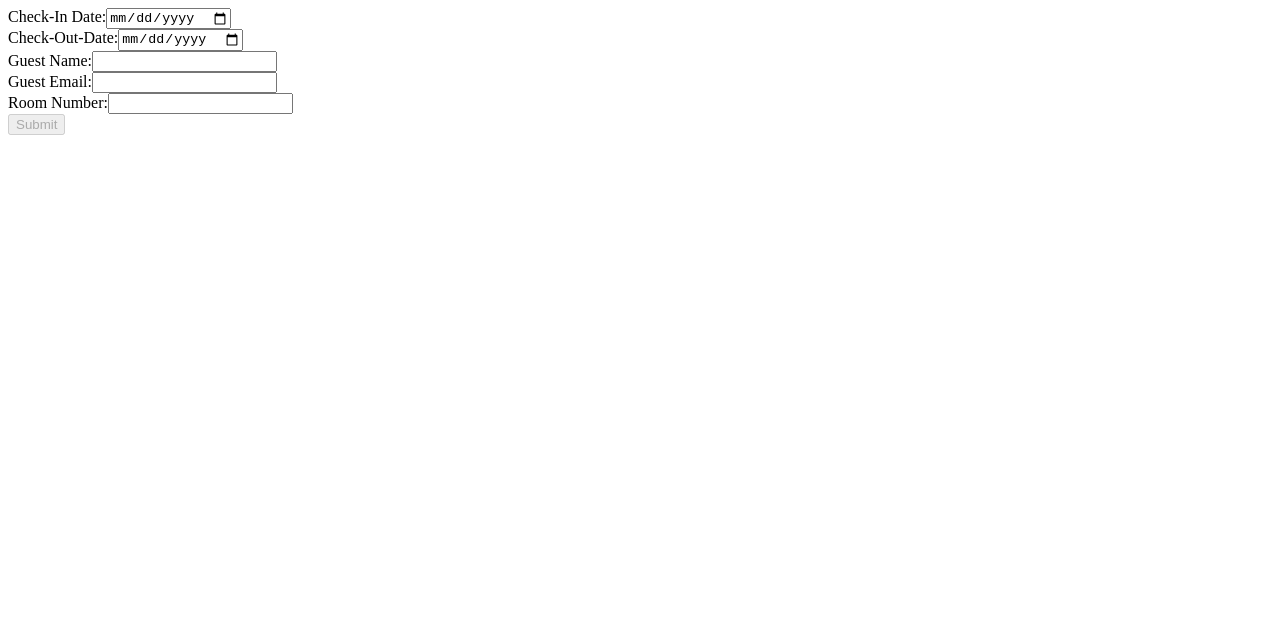
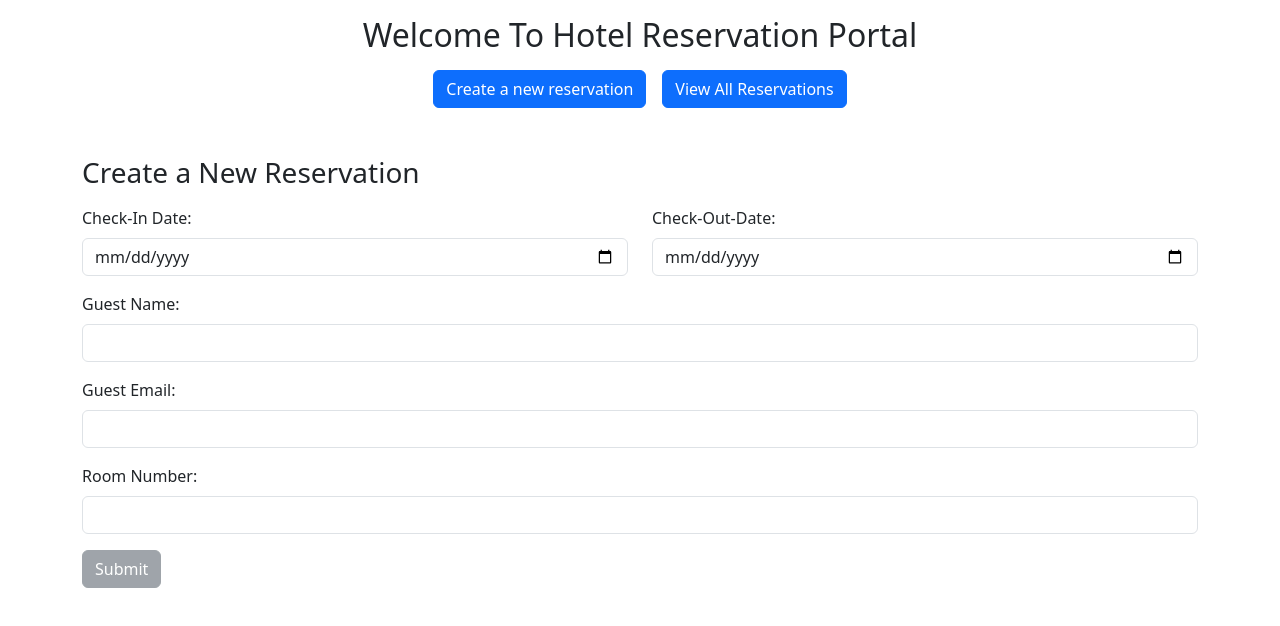
Before and after one commit to vj-agarwal/book-management-system, an Angular app: page /new in a window 1280 px wide. Shown: the top 626 px of the page. Built offline with nearby package versions, Linux system fonts and the light colour scheme.

Commit message:
Commit for Edit Capability and basic bootstrap

```diff
--- a/package.json
+++ b/package.json
@@ -18,6 +18,7 @@
     "@angular/platform-browser": "^16.2.0",
     "@angular/platform-browser-dynamic": "^16.2.0",
     "@angular/router": "^16.2.0",
+    "bootstrap": "5.3",
     "rxjs": "~7.8.0",
     "tslib": "^2.3.0",
     "zone.js": "~0.13.0"
--- a/src/app/app-routing.module.ts
+++ b/src/app/app-routing.module.ts
@@ -7,7 +7,8 @@ import { ReservationListComponent } from './reservation-list/reservation-list.co
 const routes: Routes = [
   {path:"", component:HomeComponent},
   {path:"list", component:ReservationListComponent},
-  {path:"new", component:ReservationFormComponent}
+  {path:"new", component:ReservationFormComponent},
+  {path:"edit/:id", component:ReservationFormComponent}
 ];
 
 @NgModule({
--- a/src/app/app.component.html
+++ b/src/app/app.component.html
@@ -1,2 +1,3 @@
-
-<router-outlet></router-outlet>
+<div class="container">
+    <router-outlet></router-outlet>
+</div>
--- a/src/app/home/home.component.html
+++ b/src/app/home/home.component.html
@@ -1,5 +1,5 @@
-<div>
-    <h2>Welcome To Hotel Reservation Portal</h2>
-    <button [routerLink]="['/new']">Create a new reservation</button>
-    <button [routerLink]="['/list']">View All Reservations</button>
+<div class="text-center my-3">
+    <h2 class="mb-3">Welcome To Hotel Reservation Portal</h2>
+    <button class="btn btn-primary mx-2" [routerLink]="['/new']">Create a new reservation</button>
+    <button class="btn btn-primary mx-2" [routerLink]="['/list']">View All Reservations</button>
 </div>
--- a/src/app/home/home.module.ts
+++ b/src/app/home/home.module.ts
@@ -11,6 +11,8 @@ import { RouterModule } from '@angular/router';
   imports: [
     CommonModule,
     RouterModule
+  ], exports: [
+    HomeComponent
   ]
 })
 export class HomeModule { }
--- a/src/app/reservation-form/reservation-form.component.html
+++ b/src/app/reservation-form/reservation-form.component.html
@@ -1,40 +1,47 @@
+<app-home></app-home>
+<h3 class="mt-5 mb-3">Create a New Reservation</h3>
 <form [formGroup]="reservationForm" (ngSubmit)="onSubmit()">
 
-    <div>
-        <label>Check-In Date:</label>
-        <input type="date" formControlName="checkInDate">
-        <div style="color: red;" *ngIf="reservationForm.get('checkInDate')?.invalid && reservationForm.get('checkInDate')?.touched">
-            *Check-In Date Is Required</div>
+    <div class="row mb-3">
+        <div class="col">
+            <label class="form-label">Check-In Date:</label>
+            <input class="form-control" type="date" formControlName="checkInDate">
+            <small style="color: red;" *ngIf="reservationForm.get('checkInDate')?.invalid && reservationForm.get('checkInDate')?.touched">
+                *Check-In Date Is Required
+            </small>
+        </div>
+        <div class="col">
+            <label class="form-label">Check-Out-Date:</label>
+            <input class="form-control" type="date" formControlName="checkOutDate">
+            <small style="color: red;" *ngIf="reservationForm.get('checkOutDate')?.invalid && reservationForm.get('checkOutDate')?.touched">
+                *Check-Out Date Is Required
+            </small>
+        </div>
     </div>
 
-    <div>
-        <label>Check-Out-Date:</label>
-        <input type="date" formControlName="checkOutDate">
-        <div style="color: red;" *ngIf="reservationForm.get('checkOutDate')?.invalid && reservationForm.get('checkOutDate')?.touched">
-            *Check-Out Date Is Required</div>
+    <div class="mb-3">
+        <label class="form-label">Guest Name:</label>
+        <input class="form-control" type="text" formControlName="guestName">
+        <small style="color: red;" *ngIf="reservationForm.get('guestName')?.invalid && reservationForm.get('guestName')?.touched">
+            *Name Is Required
+        </small>
     </div>
 
-    <div>
-        <label>Guest Name:</label>
-        <input type="text" formControlName="guestName">
-        <div style="color: red;" *ngIf="reservationForm.get('guestName')?.invalid && reservationForm.get('guestName')?.touched">
-            *Name Is Required</div>
+    <div class="mb-3">
+        <label class="form-label">Guest Email:</label>
+        <input class="form-control" type="email" formControlName="guestEmail">
+        <small style="color: red;" *ngIf="reservationForm.get('guestEmail')?.invalid && reservationForm.get('guestEmail')?.touched">
+            *E-mail Is Required
+        </small>
     </div>
 
-    <div>
-        <label>Guest Email:</label>
-        <input type="email" formControlName="guestEmail">
-        <div style="color: red;" *ngIf="reservationForm.get('guestEmail')?.invalid && reservationForm.get('guestEmail')?.touched">
-            *E-mail Is Required</div>
+    <div class="mb-3">
+        <label class="form-label">Room Number:</label>
+        <input class="form-control" type="number" formControlName="roomNumber">
+        <small style="color: red;" *ngIf="reservationForm.get('roomNumber')?.invalid && reservationForm.get('roomNumber')?.touched">
+            *Room Number Is Required
+        </small>
     </div>
 
-    <div>
-        <label>Room Number:</label>
-        <input type="number" formControlName="roomNumber">
-        <div style="color: red;" *ngIf="reservationForm.get('roomNumber')?.invalid && reservationForm.get('roomNumber')?.touched">
-            *Room Number Is Required</div>
-    </div>
-
-    <button type="submit" [disabled]="reservationForm.invalid">Submit</button>
-
+    <button class="btn btn-secondary" type="submit" [disabled]="reservationForm.invalid">Submit</button>
 </form>
--- a/src/app/reservation-form/reservation-form.component.ts
+++ b/src/app/reservation-form/reservation-form.component.ts
@@ -2,7 +2,7 @@ import { Component, OnInit } from '@angular/core';
 import { FormBuilder, FormGroup, Validators } from '@angular/forms';
 import { ReservationService } from '../reservation/reservation.service';
 import { Reservation } from '../models/reservation';
-import { Router } from '@angular/router';
+import { Router, ActivatedRoute } from '@angular/router';
 
 @Component({
   selector: 'app-reservation-form',
@@ -14,7 +14,7 @@ export class ReservationFormComponent implements OnInit{
   reservationForm : FormGroup = new FormGroup({});
 
   constructor(private formBuilder: FormBuilder, private reservationService: ReservationService,
-    private router: Router){
+    private router: Router, private activatedRoute: ActivatedRoute){
 
   }
 
@@ -26,14 +26,27 @@ export class ReservationFormComponent implements OnInit{
       guestEmail: ['', [Validators.required, Validators.email]],
       roomNumber: ['', Validators.required]
     })
+
+    let id = this.activatedRoute.snapshot.paramMap.get('id');
+    if(id){
+      let reservation = this.reservationService.getReservation(id)
+      if (reservation)
+        this.reservationForm.patchValue(reservation);
+    }
   }
 
   onSubmit(){
     if (this.reservationForm.valid){
 
       let reservation: Reservation = this.reservationForm.value;
-      this.reservationService.addReservation(reservation)
-
+      let id = this.activatedRoute.snapshot.paramMap.get('id');
+      if (id){
+        //Update
+        this.reservationService.updateReservation(id, reservation);
+      } else {
+        //New
+        this.reservationService.addReservation(reservation);
+      }
       this.router.navigate(['/list'])
     }
   }
--- a/src/app/reservation-list/reservation-list.component.html
+++ b/src/app/reservation-list/reservation-list.component.html
@@ -1,14 +1,33 @@
-<h2>Reservation List</h2>
+<app-home></app-home>
+<h3 class="mt-5 mb-3">Reservation List</h3>
+
+<table class="table table-striped">
+    <thead>
+        <tr>
+            <th>Guest Name</th>
+            <th>Guest E-mail</th>
+            <th>Room No.</th>
+            <th>Check-In</th>
+            <th>Check-Out</th>
+            <th>Actions</th>
+        </tr>
+    </thead>
+    <tbody>
+        <tr *ngFor="let reservation of reservations">
+            <td>{{reservation.guestName}} </td>
+            <td>{{reservation.guestEmail}} </td>
+            <td>{{reservation.roomNumber}} </td>
+            <td>{{reservation.checkInDate}} </td>
+            <td>{{reservation.checkOutDate}} </td>
+            <td>
+                <button class="btn btn-sm btn-danger mx-1" (click)="deleteReservation(reservation.id)">Remove</button>
+                <button class="btn btn-sm btn-secondary mx-1" [routerLink]="['/edit',reservation.id]">Edit</button>
+            </td>
+        </tr>
+    </tbody>
+</table>
 <ul *ngIf="reservations.length; else noReservation">
-    <li *ngFor="let reservation of reservations">
-        Guest : {{reservation.guestName}} <br>
-        E-mail : {{reservation.guestEmail}} <br>
-        Room Number : {{reservation.roomNumber}} <br>
-        Check-In Date : {{reservation.checkInDate}} <br>
-        Check-Out Date : {{reservation.checkOutDate}} <br>
-        <button (click)="deleteReservation(reservation.id)">Remove</button>
 
-    </li>
 </ul>
 
 <ng-template #noReservation>
--- a/src/app/reservation/reservation.service.ts
+++ b/src/app/reservation/reservation.service.ts
@@ -33,8 +33,8 @@ export class ReservationService {
     localStorage.setItem("reservations", JSON.stringify(this.reservations));
   }
 
-  updateReservation(updatedrservation:Reservation):void{
-    let index = this.reservations.findIndex(res => res.id === updatedrservation.id);
+  updateReservation(id: string, updatedrservation:Reservation):void{
+    let index = this.reservations.findIndex(res => res.id === id);
     this.reservations[index] = updatedrservation;
     localStorage.setItem("reservations", JSON.stringify(this.reservations));
   }
--- a/src/styles.css
+++ b/src/styles.css
@@ -1 +1,2 @@
 /* You can add global styles to this file, and also import other style files */
+@import "~bootstrap/dist/css/bootstrap.min.css"
```
Also changed, not shown: src/app/reservation/reservation.module.ts (+5 -2 lines), 2 other files (tests, documents, lock files or other folders).
